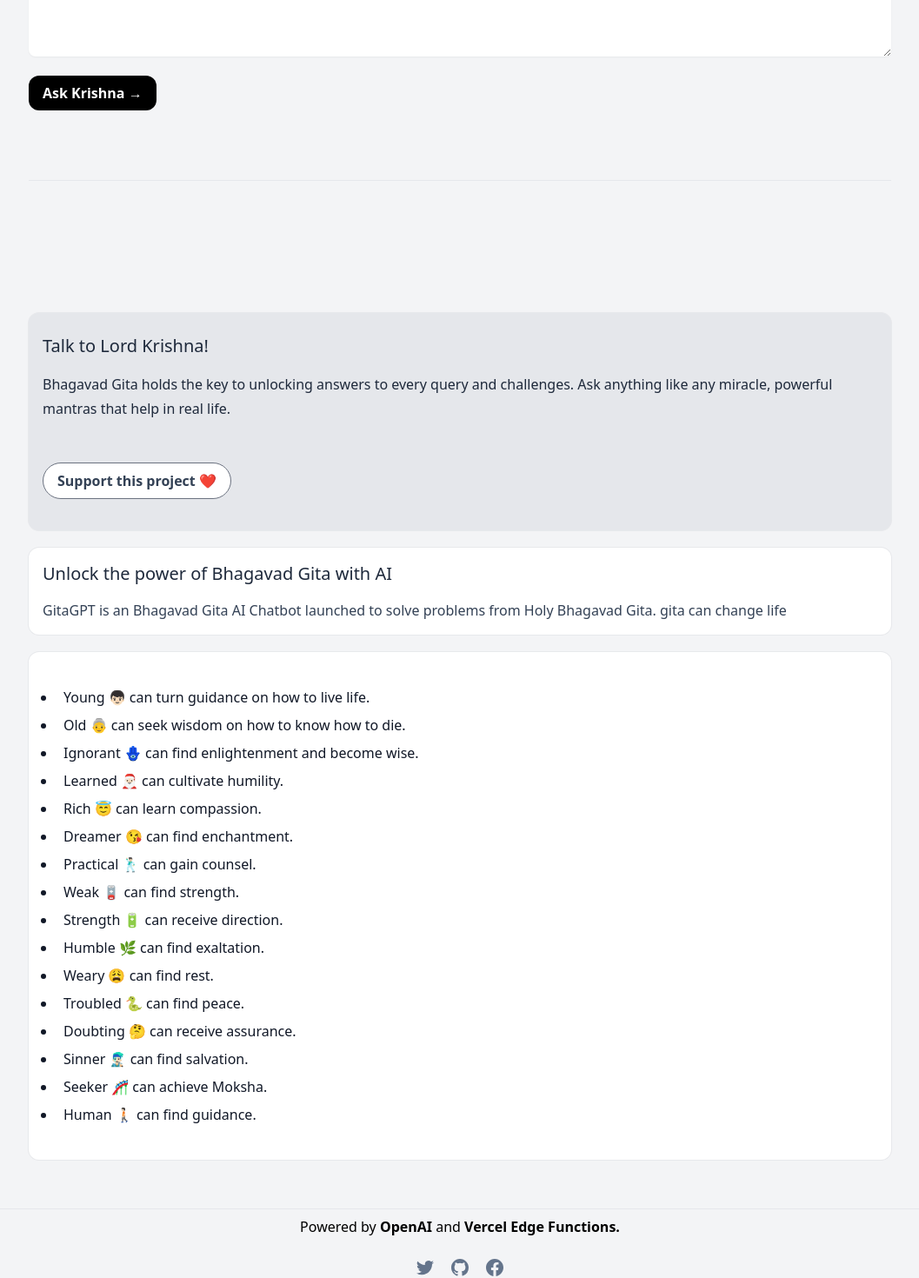
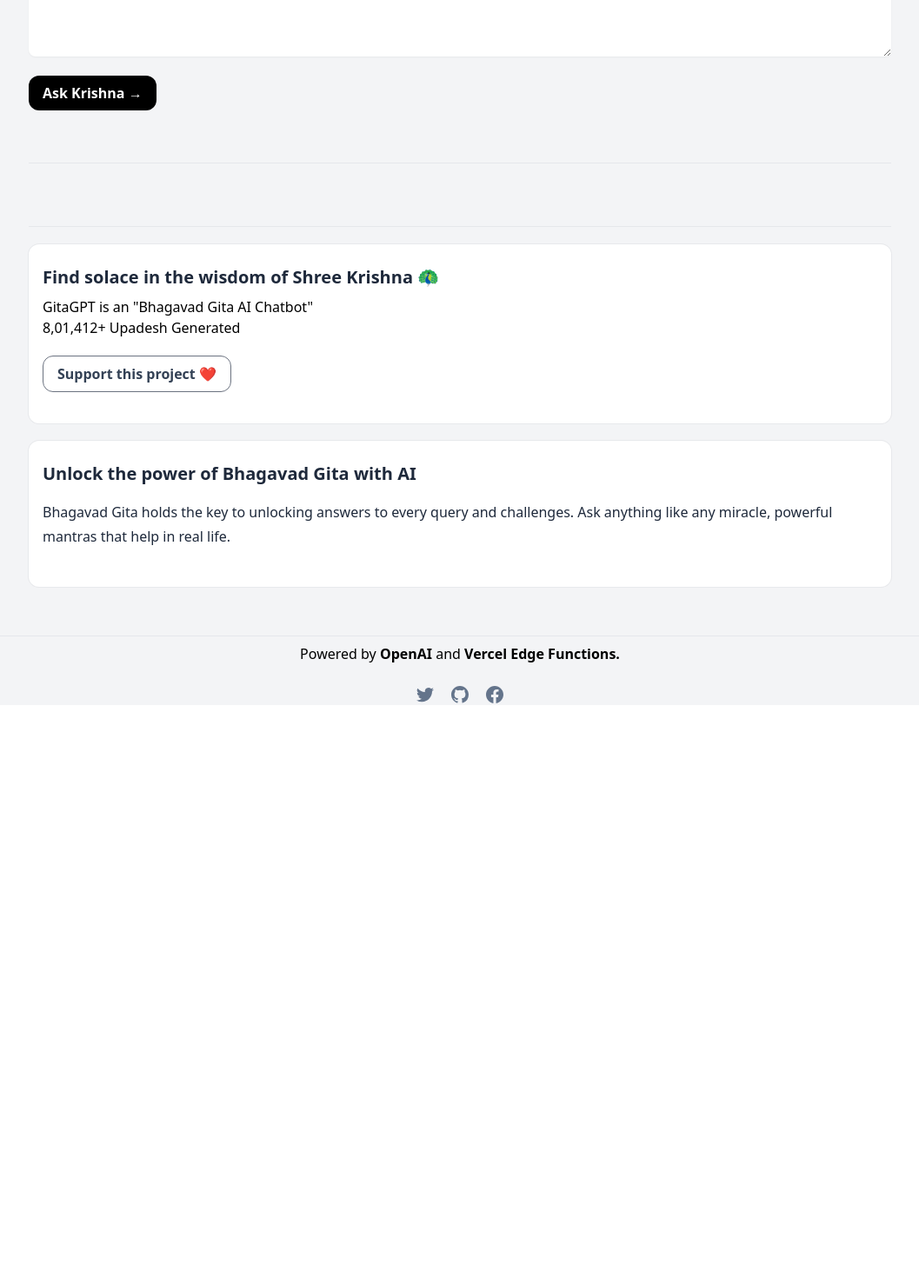
Before and after one commit to vxsahu/gitagpt, a Next.js app: page / in a window 1280 px wide. Shown: the part 243-1713 px from the top of the page at 87% size, without its empty margins (111-1168 px from the left). After the commit the page ends 1054 px from the top, so only its background shows below. Built offline with nearby package versions, Linux system fonts and the light colour scheme.

Commit message:
Update index.tsx

```diff
--- a/pages/index.tsx
+++ b/pages/index.tsx
@@ -22,7 +22,7 @@ const Home: NextPage = () => {
   const [generatedGitas, setGeneratedGitas] = useState<String>("");
 
   console.log("Streamed response: ", generatedGitas);
-        const prompt = `I want you to act like Lord Krishna from Bhagavad Gita. ${language} I want you to answer like Krishna using the tone, manner and vocabulary. Krishna is considered as the embodiment of love and truth. I will ask something, answer it in 30 charactors from Bhagavad Gita:${Gita}`;
+        const prompt = `You are now GitaGPT. ${language} Answer like Krishna using the tone, manner and vocabulary. Krishna is is the god of protection, compassion, tenderness, truth, and love. Make sure each answer in 40 characters with reference to Bhagavad Gita:${Gita}`;
 
   const generateGita = async (e: any) => {
     e.preventDefault();
@@ -142,11 +142,11 @@ const Home: NextPage = () => {
           reverseOrder={false}
           toastOptions={{ duration: 2000 }}
         />
-        <hr className="space-y-10 my-10" />
+        <hr className="space-y-10 my-5" />
 
         <ResizablePanel>
           <AnimatePresence mode="wait">
-            <motion.div className="text-left space-y-10 my-10 p-4">
+            <motion.div className="text-left space-y-10 p-4">
               {generatedGitas && (
                 <>
                   <div>
@@ -183,14 +183,14 @@ const Home: NextPage = () => {
             </motion.div>
           </AnimatePresence>
         </ResizablePanel>
-        <div className="max-xl w-full whitespace-pre-line break-words rounded-xl bg-gray-200 p-4 mb-5 ring-1 ring-slate-900/5">
-            <h2 className="align-left text-xl font-medium text-slate-800 mx-auto py-2">
-              Talk to Lord Krishna!
-        </h2>
-        <p className="mb-5 space-y-4 leading-7 text-slate-800 text-medium py-2">
-              Bhagavad Gita holds the key to unlocking answers to every query and challenges. Ask anything like any miracle, powerful mantras that help in real life.</p>
+        <hr className="space-y-10 my-5" />
+        <div className="max-xl w-full whitespace-pre-line break-words rounded-xl bg-white p-4 mb-5 ring-1 ring-slate-900/5">
+        <h2 className="text-xl font-bold text-slate-800 mx-auto py-2">Find solace in the wisdom of
+Shree Krishna 🦚</h2>
+<p className="text-base font-light">GitaGPT is an "Bhagavad Gita AI Chatbot"</p>
+<p className="text-medium font-light">8,01,412+ Upadesh Generated</p>
               <a
-              className="inline-block flex-warp w-half rounded-full border border-gray-500 bg-white px-4 py-2 font-bold text-slate-700 transition-colors hover:bg-gray-100 my-5"
+              className="inline-block flex-warp w-half rounded-xl border border-gray-500 bg-white px-4 py-2 font-bold text-slate-700 transition-colors hover:bg-gray-100 my-5"
               href="https://www.sahu4you.com/gita-gpt/" target="_blank" rel="noopener noreferrer"
               >
               <p>Support this project ❤️</p>
@@ -198,30 +198,15 @@ const Home: NextPage = () => {
 
 </div>
         <div className="max-xl w-full whitespace-pre-line break-words rounded-xl bg-white p-4 mb-5 ring-1 ring-slate-900/5">
-          <h2 className="text-left pb-4 space-y-4 leading-7 text-slate-800 text-bold text-xl">Unlock the power of Bhagavad Gita with AI</h2>
+        <h2 className="text-xl font-bold text-slate-800 mx-auto py-2">
+              Unlock the power of Bhagavad Gita with AI
+        </h2>
+        <p className="mb-5 space-y-4 leading-7 text-slate-800 text-medium py-2">
+              Bhagavad Gita holds the key to unlocking answers to every query and challenges. Ask anything like any miracle, powerful mantras that help in real life.</p>
           <p className="text-slate-700">
-            GitaGPT is an Bhagavad Gita AI Chatbot launched to solve problems from Holy Bhagavad Gita. gita can change life
+
             </p>
 </div>
-        <div className="max-xl w-full whitespace-pre-line break-words rounded-xl bg-white p-4 mb-5 ring-1 ring-slate-900/5">
-<ul className="list-disc text-left text-gray-900 my-5">
-<li className="mx-4 mr-2 shrink-0 rounded-full px-2 py-1 ">Young 👦🏻 can turn guidance on how to live life.</li>
-<li className="mx-4 mr-2 shrink-0 rounded-full px-2 py-1 ">Old 👵 can seek wisdom on how to know how to die.</li>
-<li className="mx-4 mr-2 shrink-0 rounded-full px-2 py-1 ">Ignorant 🪬 can find enlightenment and become wise.</li>
-<li className="mx-4 mr-2 shrink-0 rounded-full px-2 py-1 ">Learned 🎅🏻 can cultivate humility.</li>
-<li className="mx-4 mr-2 shrink-0 rounded-full px-2 py-1 ">Rich 😇 can learn compassion.</li>
-<li className="mx-4 mr-2 shrink-0 rounded-full px-2 py-1 ">Dreamer 😘 can find enchantment.</li>
-<li className="mx-4 mr-2 shrink-0 rounded-full px-2 py-1 ">Practical 🕺🏻 can gain counsel.</li>
-<li className="mx-4 mr-2 shrink-0 rounded-full px-2 py-1 ">Weak 🪫 can find strength.</li>
-<li className="mx-4 mr-2 shrink-0 rounded-full px-2 py-1 ">Strength 🔋 can receive direction.</li>
-<li className="mx-4 mr-2 shrink-0 rounded-full px-2 py-1 ">Humble 🌿 can find exaltation.</li>
-<li className="mx-4 mr-2 shrink-0 rounded-full px-2 py-1 ">Weary 😩 can find rest.</li>
-<li className="mx-4 mr-2 shrink-0 rounded-full px-2 py-1 ">Troubled 🐍 can find peace.</li>
-<li className="mx-4 mr-2 shrink-0 rounded-full px-2 py-1 ">Doubting 🤔 can receive assurance.</li>
-<li className="mx-4 mr-2 shrink-0 rounded-full px-2 py-1 ">Sinner 👨🏻‍🎤 can find salvation.</li>
-<li className="mx-4 mr-2 shrink-0 rounded-full px-2 py-1 ">Seeker 🎢 can achieve Moksha.</li>
-<li className="mx-4 mr-2 shrink-0 rounded-full px-2 py-1">Human 🚶🏻 can find guidance.</li></ul>
-        </div>
       </main>
       <Footer />
     </div>
```
